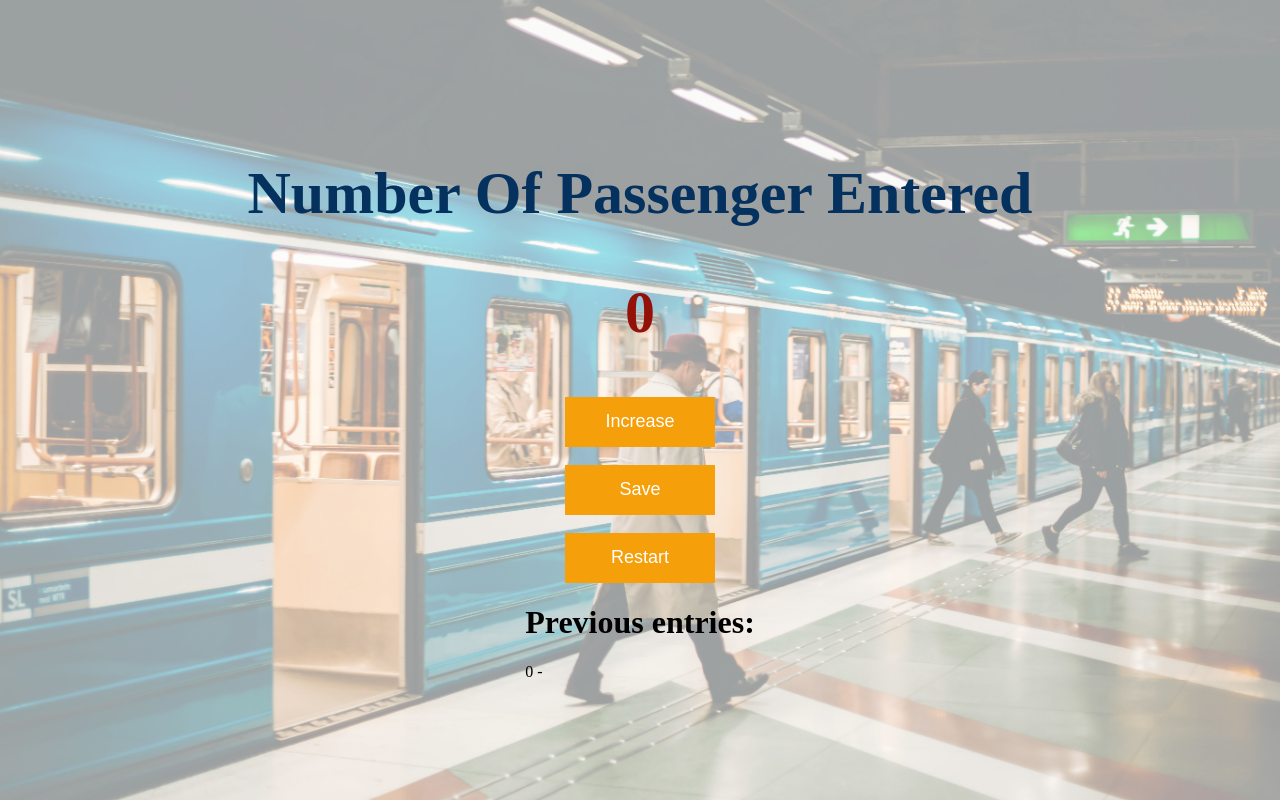
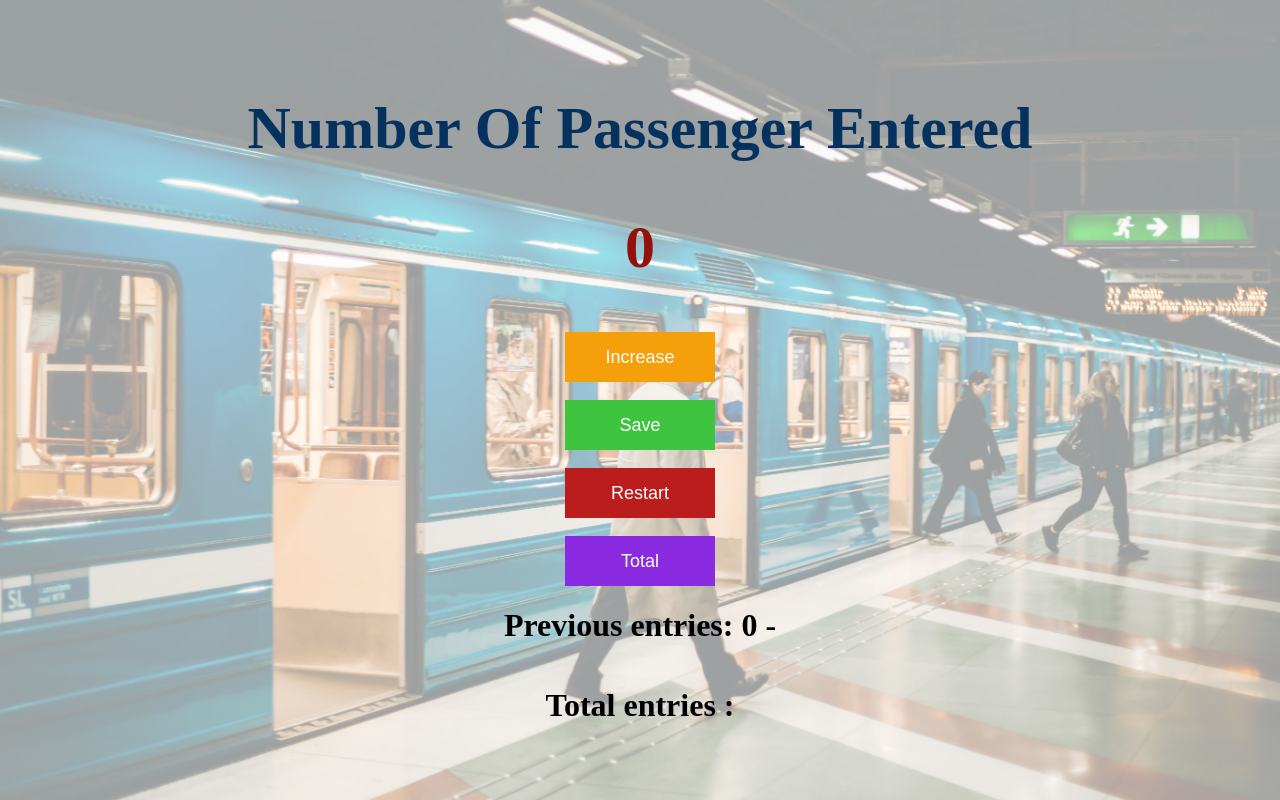
Before and after one commit to vikramyadav6970-cell/Counting-App, a plain HTML site: page index.html in a window 1280 px wide. Both pictures are taken after a click on the button "Save". Drawn offline with Linux system fonts and the light colour scheme.

Commit message:
Added total button and few improvements

```diff
--- a/index.html
+++ b/index.html
@@ -30,9 +30,20 @@
         <button type="button" id="restart-btn">Restart</button>
     </div>
 
-    <div id="save-txt">
-        <h1>Previous entries: </h1>
+        <br>
+
+    <div id="button">
+        <button type="button" id="total-btn">Total</button>
     </div>
+
+    <div id="save">
+        <h1 id="save-txt">Previous entries: </h1>
+    </div>
+
+    <div id="total">
+        <h1 id="total-txt">Total entries : </h1>
+    </div>
+
 
 
     <script src="index.js"></script>
--- a/index.js
+++ b/index.js
@@ -1,4 +1,6 @@
 let count=0
+
+let sum=0
 
 let countp=document.getElementById("countp")
 
@@ -10,6 +12,10 @@
 
 let restartb=document.getElementById("restart-btn")
 
+let totalb=document.getElementById("total-btn")
+
+let totalp=document.getElementById("total-txt")
+
 function increment(){
     count++
     countp.innerHTML=count
@@ -17,6 +23,7 @@
 
 function Save(){
     savep.append(`${count} - `)
+    sum+=count
 }
 
 function Restart(){
@@ -24,8 +31,15 @@
     countp.innerHTML=count
 }
 
+function Total(){
+    totalp.append(`${sum}`)
+    sum=0
+}
+
 button.addEventListener("click",increment)
 
 saveb.addEventListener("click",Save)
 
 restartb.addEventListener("click",Restart)
+
+totalb.addEventListener("click",Total)
--- a/style.css
+++ b/style.css
@@ -46,3 +46,15 @@
     font-size: 18px;
     cursor: pointer;
 }
+
+#save-btn{
+    background-color: rgb(62, 196, 62);
+}
+
+#restart-btn{
+    background-color: rgb(187, 28, 28);
+}
+
+#total-btn{
+    background-color: blueviolet;
+}
```
